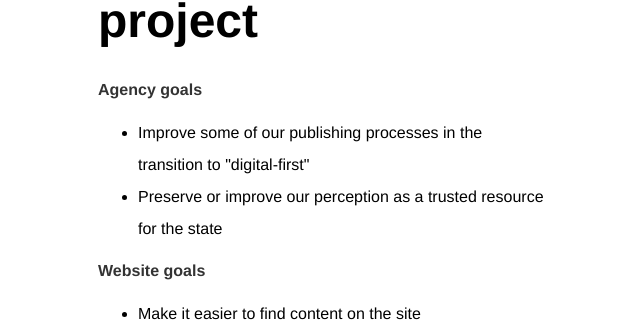
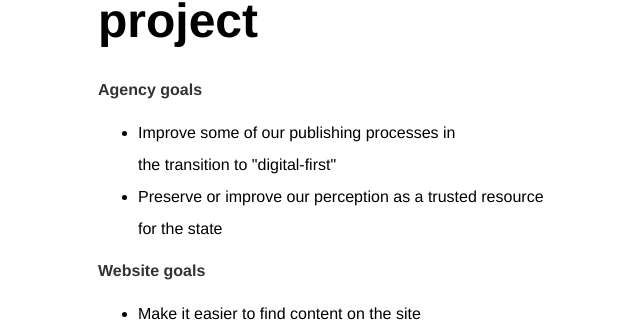
Before and after one commit to karlfun/karlfun.github.io, a Jekyll site: the page built from goals/index.html, in a window 1280 px wide. Shown: the part 241-563 px from the top of the page, without its empty margins (94-734 px from the left). Built offline with Jekyll 4.4.1, drawn with Linux system fonts in a browser that asks for light colours.

Commit message:
move 'the'

```diff
--- a/goals/index.html
+++ b/goals/index.html
@@ -9,7 +9,7 @@ title: Project Goals
 
   <p><strong>Agency goals</strong></p>
 <ul>
-  <li>Improve some of our publishing processes in the <span class="nowrap">transition to "digital-first"</span></li>
+  <li>Improve some of our publishing processes in <span class="nowrap">the transition to "digital-first"</span></li>
   <li>Preserve or improve our perception as a trusted resource for the state</li>
 </ul>
 
```
